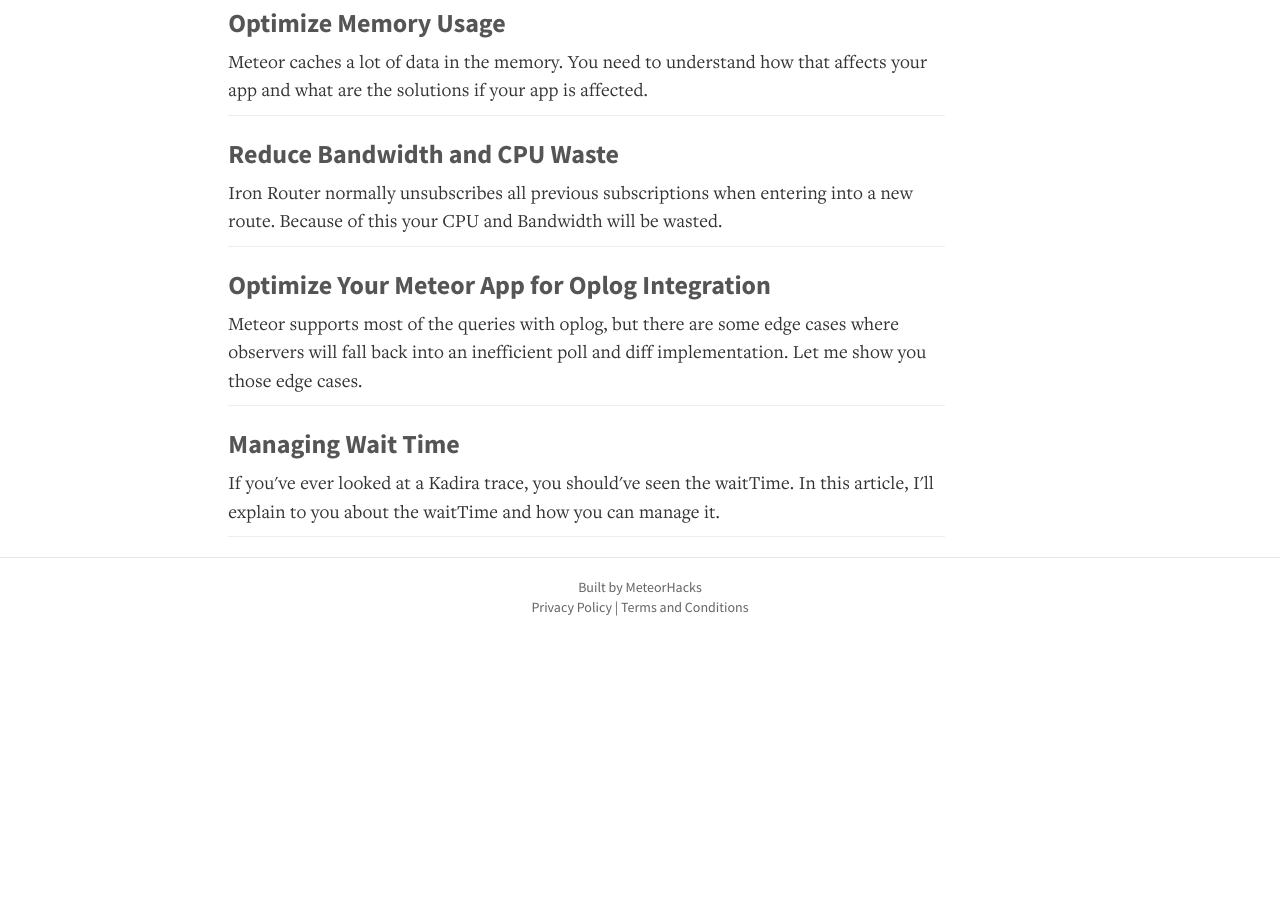
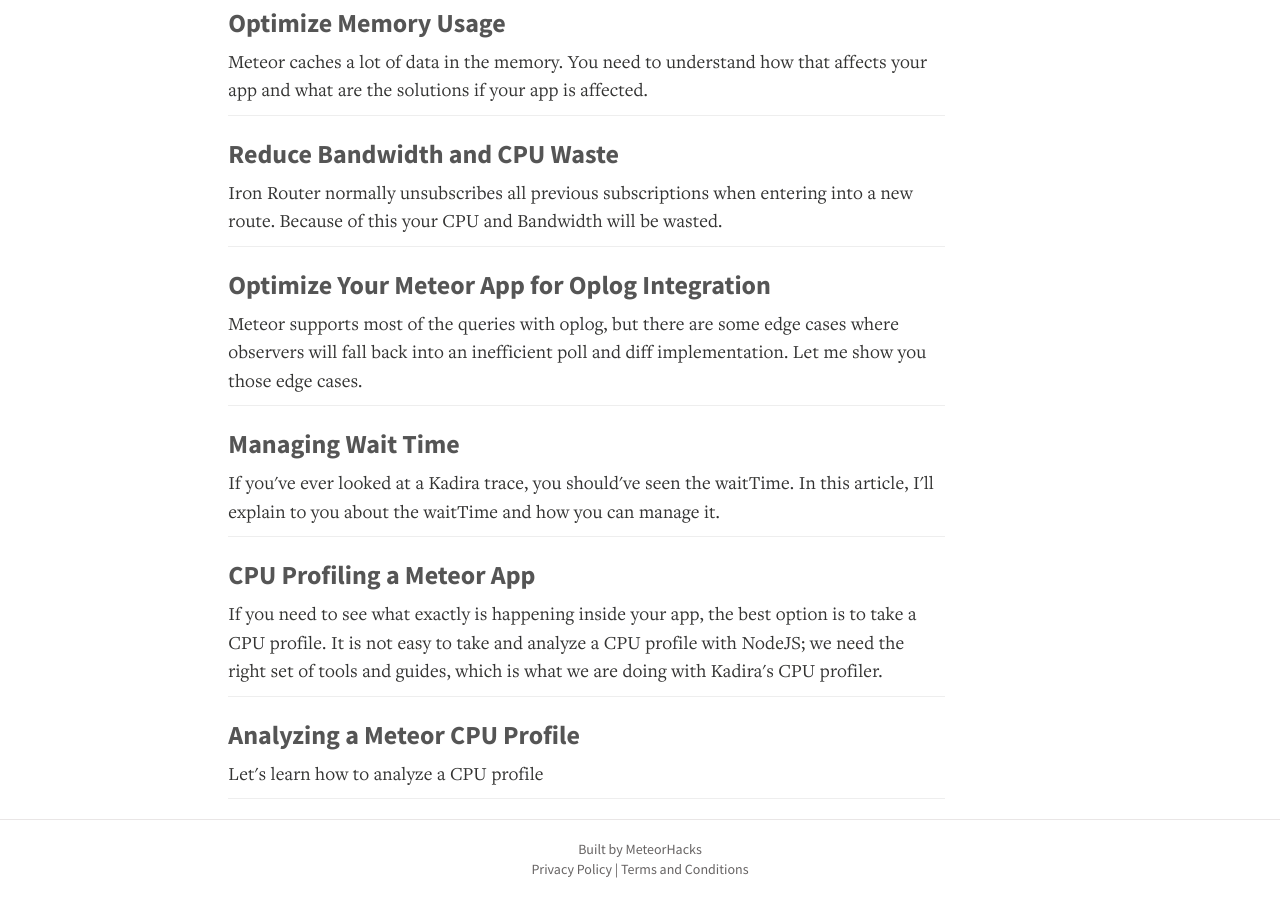
Before and after one commit to kadiraio/kadiraio.github.io, a Jekyll site: the page built from academy/index.html, in a window 1280 px wide and 900 px high, scrolled down 742 px. Built offline with Jekyll 4.4.1, drawn with Linux system fonts in a browser that asks for light colours; before the commit the page ends 1380 px from its top, so only the background shows below that; some of the changed lines change nothing that is shown.

Commit message:
added basic profiling

```diff
--- a/_data/academy.yml
+++ b/_data/academy.yml
@@ -39,3 +39,13 @@
     date: "18, September 2014"
     link: /academy/managing-waittime
     summery: "If you've ever looked at a Kadira trace, you should've seen the waitTime. In this article, I'll explain to you about the waitTime and how you can manage it."
+  -
+    title: "CPU Profiling a Meteor App"
+    date: "10, October 2014"
+    link: /academy/meteor-cpu-profiling
+    summery: "If you need to see what exactly is happening inside your app, the best option is to take a CPU profile. It is not easy to take and analyze a CPU profile with NodeJS; we need the right set of tools and guides, which is what we are doing with Kadira's CPU profiler."
+  -
+    title: "Analyzing a Meteor CPU Profile"
+    date: "10, October 2014"
+    link: /academy/analyze-meteor-cpu-profile
+    summery: "Let's learn how to analyze a CPU profile"
--- /dev/null
+++ b/_posts/academy/2014-10-10-meteor-cpu-profiling.md
@@ -0,0 +1,50 @@
+---
+layout: academy_post
+title: CPU Profiling a Meteor App
+permalink: /academy/meteor-cpu-profiling
+---
+
+If you need to see what exactly is happening inside your app, the best option is to take a CPU profile. It is not easy to take and analyze a CPU profile with NodeJS; we need the right set of tools and guides, which is what we are doing with Kadira's CPU profiler.
+
+![MeteorJS CPU Profiling with Kadira](https://cldup.com/JZjBguQOrW.png)
+
+## v8-profiler
+
+We are actually using the [v8-profiler](https://github.com/node-inspector/v8-profiler) from the [node-inspector](https://github.com/node-inspector/node-inspector) to take a CPU profile of your app. It comes with Kadira by default and you don't need to install any additional tools.
+
+> make sure your app is using the latest version of Kadira.
+
+The v8-profiler uses some internal APIs of v8 (the engine that NodeJS runs on) to profile what's happening in your app. Consequently, this solution works everywhere, whether your app is hosted on AWS, modulus.io or even at meteor.com.
+
+This is a sampling profiler: it samples functions and stacks that are on the CPU and provides a report that we can analyze. We'll talk about this more in a separate article.
+
+## Taking a CPU profile
+
+Taking a CPU profile is easy:
+
+* visit the Kadira dashboard,
+* click on the profiling tab,
+* create a new CPU profile for 10 seconds – you will get a code, as below.
+* copy that code and paste it into your app's browser console,
+
+![Taking a CPU Profile](https://cldup.com/nnGuMDeNVr.png)
+
+* after 10 seconds you'll be able to analyze the profile.
+
+## Preparation
+
+Although the v8-profiler is a handy tool, it comes at a cost. While it's profiling, it will consume two to three times the CPU time. But what it gives is so useful, and since it takes a very limited amount of time, this should not be an issue at all.
+
+Additionally, consider the following recommendations:
+
+* always profile for less than 1 minute.
+* if possible, increase the CPU power of your server (adding multiple CPUs/cores does not work here).
+* if possible, scale your app horizontally during the profiling time.
+
+## Analyzing the CPU profile
+
+Getting a CPU profile is not that hard: the hardest part is trying to analyze it. You need some understanding of the meteor internals and a good tool to analyze the profile.
+
+Chrome dev tools comes with a [built-in tool](https://developer.chrome.com/devtools/docs/cpu-profiling) to analyze a CPU profile, which works up to an extent. Flamegraph is known to be the best way to analyze a CPU profile but usually contains more data than we actually need.
+
+So, we took the best of both methods to implement a CPU analyzer that really works and is very easy to work with. The next article will describe how to [analyze a profile](/academy/analyze-meteor-cpu-profile).
--- /dev/null
+++ b/_posts/academy/2014-10-11-analyzing-a-meteor-cpu-profile.md
@@ -0,0 +1,85 @@
+---
+layout: academy_post
+title: Analyzing a Meteor CPU Profile
+permalink: /academy/analyze-meteor-cpu-profile
+---
+
+Once you've taken a CPU profile simply click the "Analyze" button and you'll see this
+
+![MeteorJS CPU Profiling with Kadira](https://cldup.com/JZjBguQOrW.png)
+
+I'll explain each of the items in a moment. Before that, we need to learn some basics.
+
+> if you need to play around with a sample CPU profile, [click here](). CPU profiles taken with Kadira can be shared very easily.
+
+## Basics
+
+Just like any other application, Meteor processes only one function at a time. A function has a stack from its entrypoint.
+
+The v8-profiler samples and collects functions on the CPU along with their stacks. It is possible for another function in the stack to be on the CPU at another time.
+
+The v8-profiler collect stacks for a given time and aggregates them before compiling the report.
+
+## Flamegraph
+
+![MeteorJS Flamegraph](https://cldup.com/pT-YdnTfRb.png)
+
+Flamegraph is a very effective way to visualize those functions and stacks. Here is an example flamegraph:
+
+* each bar represents a function in the app,
+* the color of the bar has no meaning,
+* the length of the bar represents the amount of time it (the function and its children) was on the CPU,
+* one function can be a direct parent for one or many functions. In this example, `anonymous function` is the parent for both `buildPayload` and `HTTP.call,`
+* the function (or part of it) on the top is known to be on the CPU. You can think about this another way: functions exposed to the black background are those that stay in the CPU.
+
+Let me explain that further:
+
+* `countObservers` is totally on the CPU as it is always on the top of the stack,
+* `_.each._.forEach` spends some of its time on the CPU itself and is also a parent for `countSubData,`
+* `buildPayload`, `HTTP.call` and many others never spend time on the CPU.
+
+## More information
+
+When you click on a function, you can see the actual numbers and where the function is located in your code in an information window at the bottom of the flamegraph.
+
+Let me describe the following information window:
+
+![More Information about Profiling](https://cldup.com/gmNGS6vV5y.png)
+
+The function `stringifyDDP` of the ddp package spends 7.53% of time on the CPU and is responsible for 23.53% of the total CPU usage.
+
+You can also see the filename and line number.
+
+## Grouping
+
+As you can see, flamegraphs are very easy to understand, but if we generate a flamegraph for a whole CPU profile it is very hard to visualize. So we are going to group them in two ways, as follows:
+
+![What's inside a CPU Profile](https://cldup.com/_buZf6SoCv.png)
+
+### Costly functions
+
+We sort functions by amount of time they spend on the CPU. That function could be on different stacks as well as different entrypoints.
+
+### Costly entrypoints
+
+We also sort the CPU profile by costly entrypoints. The entrypoint is a place on the bottom of the stack where it has been started. For example:
+
+* when your app receives a DDP message from the client, that is one entrypoint,
+* when your app receives data from MongoDB, that is another entrypoint.
+
+You can click on a costly function or an entrypoint to see its related flamegraph. A costly function could belong to one or more entrypoint: these can be seen just above the flamegraph as percentage values. For example, the `createWriteReq` function spends 89% of the time on one entrypoint and 8% and 3% on another two, respectively.
+
+If you hover the mouse above a bar in the flamegraph, you can see more information. You can click on a function to select it.
+
+## Analyzing a CPU profile
+
+Analyzing a CPU profile and finding the root cause is an art; it depends on your app's usage and there is no A-Z guide. Let's try it with our sample CPU profile.
+
+Let's check the `stringifyDDP` function. It is one of the most-used functions in our app. We could improve that function, but that might not be the root cause of the issue.
+
+There is one parent in the stack called `_.extend.sendAdded` and that's the root for this. It's the place where Meteor's mongodb observer starts to send data to the client. We could reduce the data we send to the client, which might reduce the CPU usage. Otherwise, we can remove some parts from the stack.
+
+
+### Let’s discuss
+
+Take CPU profiles for your app and try to analyze them. Then post them to the [Kadira Hub](https://hub.kadira.io) and we can discuss them further.
```
